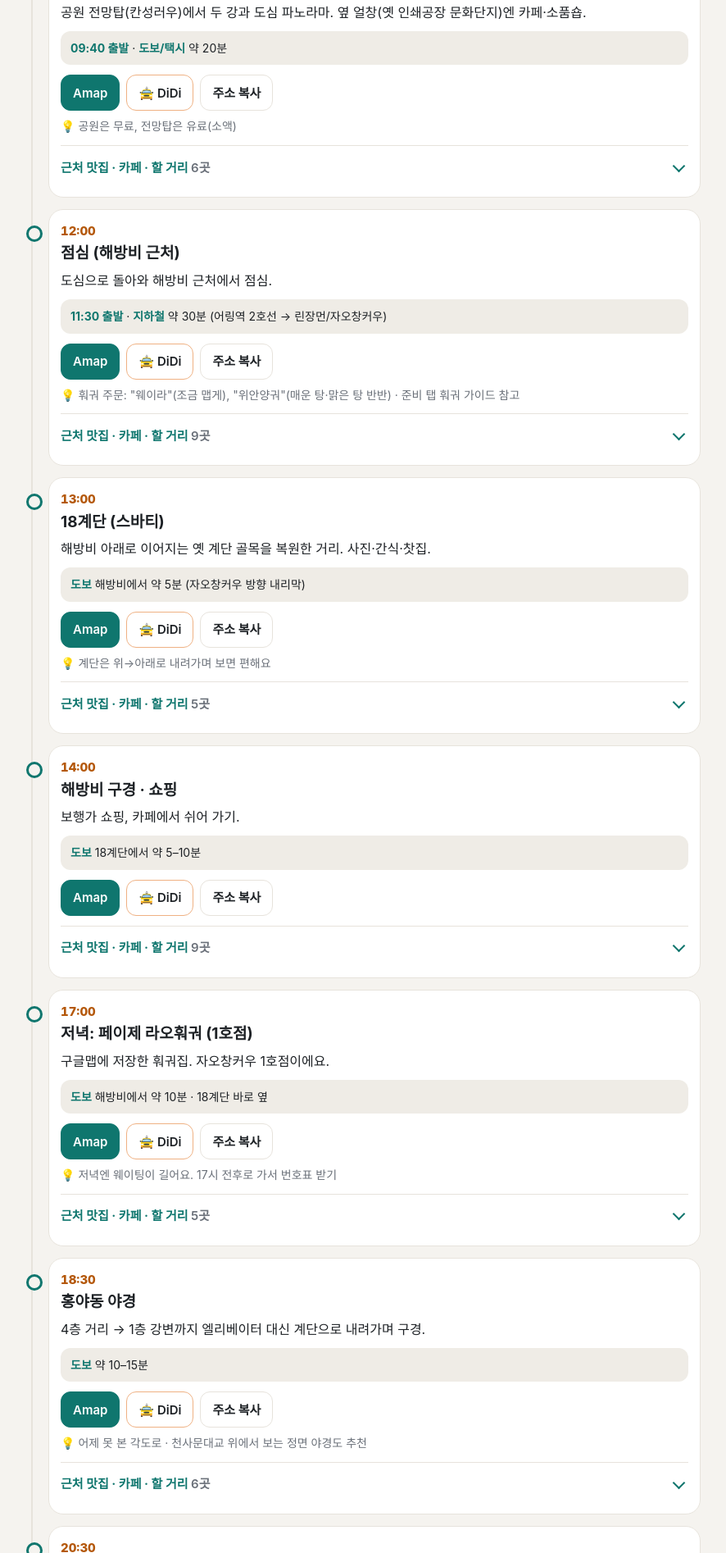
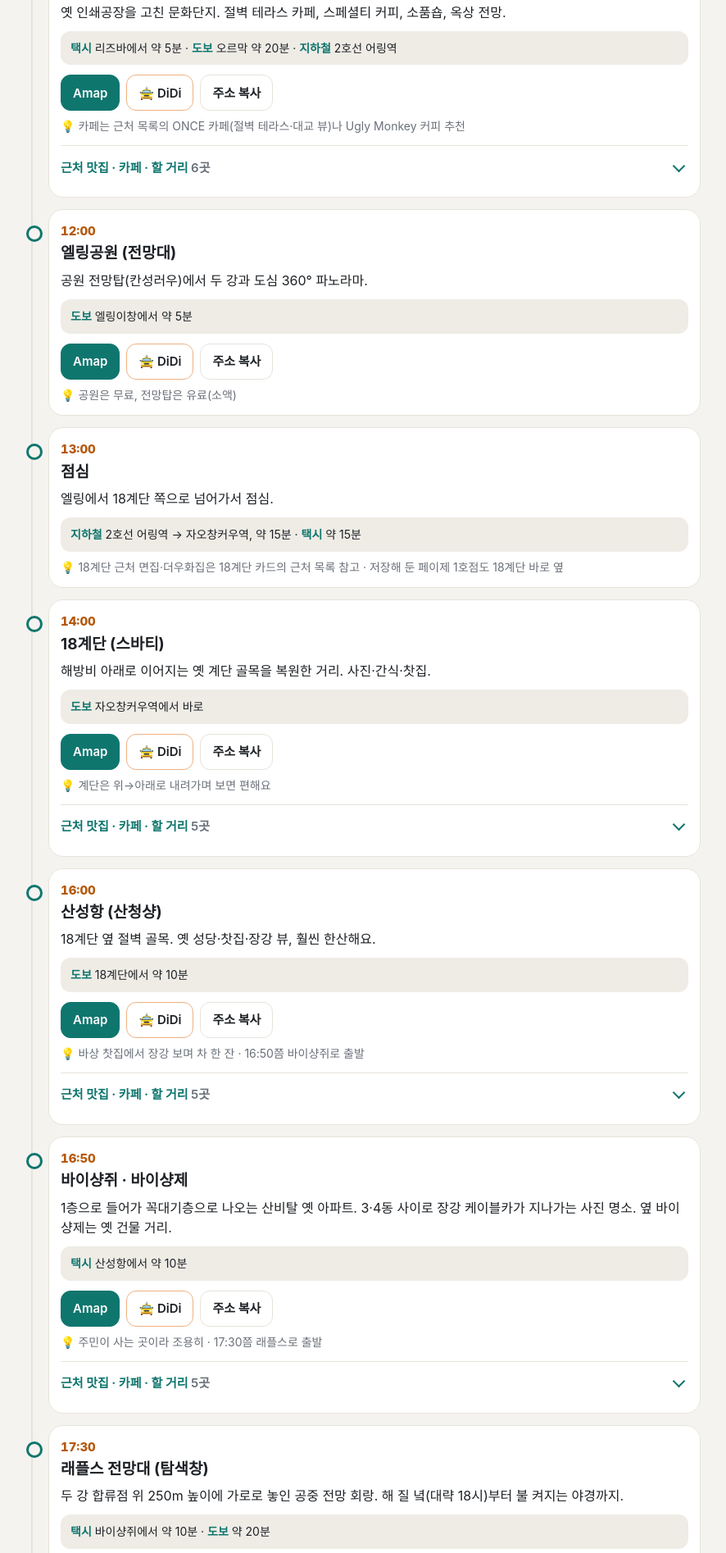
Before and after one commit to ymhuh/cq-trip, a plain HTML site: page index.html in a window 1280 px wide. Shown: the part 906-2800 px from the top of the page at 82% size, without its empty margins (381-1267 px from the left). Drawn offline with Linux system fonts and the light colour scheme.

Commit message:
2일차를 바뀐 시트에 맞춤: 엘링이창 카페, 산성항·바이샹쥐·래플스 전망대, 래플스 저녁, 20:30 숙소 드론쇼
Co-Authored-By: Claude Opus 5.5 <noreply@anthropic.com>

```diff
--- a/index.html
+++ b/index.html
@@ -360,31 +360,35 @@ const DAYS=[
  A('차오톈먼 광장','朝天门广场','重庆市渝中区朝东路','숙소에서 가장 가까운 두 강(장강·자링강) 합류 지점 야경.','朝天门广场'),
  A('다이자샹 절벽 산책로','戴家巷崖壁步道','重庆市渝中区戴家巷','홍야동 옆 절벽에 매달린 약 750m 산책로. 사람 적고 홍야동·천사문대교 뷰가 좋아요. 지하철 린장먼역 2번 출구.','戴家巷崖壁步道')]},
 
-{id:'day2',date:'2026-11-28',tab:'2일차',dt:'28 토',title:'모노레일 & 18계단',sub:'오전 리즈바·엘링공원 → 해방비 점심 → 18계단·해방비 → 밤 홍야동',stops:[
+{id:'day2',date:'2026-11-28',tab:'2일차',dt:'28 토',title:'모노레일 · 전망 · 드론쇼',sub:'리즈바 → 엘링이창 카페·엘링공원 → 18계단 → 산성항·바이샹쥐·래플스 전망대 → 20:30 숙소 드론쇼',stops:[
  S('08:00','조식: 충칭 소면','重庆小面','重庆市渝中区民生路','현지인처럼 플라스틱 의자에서 소면 한 그릇. 주문은 "얼량, 웨이라"(2량, 조금 맵게) · 준비 탭 회화의 「크게」로 보여 줘도 돼요.',
   '숙소 근처 골목 면집 아무 곳 · 동네 노포는 7–11위안, 관광지 면집은 16–22위안대','重庆小面','"간류" = 국물 없는 비빔 / "티황" = 꼬들하게'),
- S('09:10','리즈바역 (건물 관통 모노레일)','李子坝轻轨站观景平台','重庆市渝中区李子坝正街','2호선 열차가 아파트 건물 6–8층을 뚫고 지나가는 장면. 길 건너 관경대에서 촬영.',
-  '<b>08:40 출발</b> · <b>지하철</b> 2호선 약 30분 (린장먼 또는 자오창커우역 → 리쯔바역)','李子坝轻轨站观景平台','구글맵 저장 위치는 리쯔바역 B출구. 열차는 몇 분 간격, 관경대 계단 아래쪽이 덜 붐벼요'),
- S('10:00','엘링공원 (전망대)','鹅岭公园 / 鹅岭二厂','重庆市渝中区鹅岭正街176号','공원 전망탑(칸성러우)에서 두 강과 도심 파노라마. 옆 얼창(옛 인쇄공장 문화단지)엔 카페·소품숍.',
-  '<b>09:40 출발</b> · <b>도보/택시</b> 약 20분','鹅岭公园 / 鹅岭二厂','공원은 무료, 전망탑은 유료(소액)'),
- S('12:00','점심 (해방비 근처)','解放碑','重庆市渝中区解放碑步行街','도심으로 돌아와 해방비 근처에서 점심.',
-  '<b>11:30 출발</b> · <b>지하철</b> 약 30분 (어링역 2호선 → 린장먼/자오창커우)','解放碑','훠궈 주문: "웨이라"(조금 맵게), "위안양궈"(매운 탕·맑은 탕 반반) · 준비 탭 훠궈 가이드 참고'),
- S('13:00','18계단 (스바티)','十八梯传统风貌区','重庆市渝中区较场口十八梯','해방비 아래로 이어지는 옛 계단 골목을 복원한 거리. 사진·간식·찻집.',
-  '<b>도보</b> 해방비에서 약 5분 (자오창커우 방향 내리막)','十八梯传统风貌区','계단은 위→아래로 내려가며 보면 편해요'),
- S('14:00','해방비 구경 · 쇼핑','解放碑','重庆市渝中区解放碑步行街','보행가 쇼핑, 카페에서 쉬어 가기.',
-  '<b>도보</b> 18계단에서 약 5–10분','解放碑',''),
- S('17:00','저녁: 페이제 라오훠궈 (1호점)','珮姐老火锅(较场口店)','重庆市渝中区较场口日月光','구글맵에 저장한 훠궈집. 자오창커우 1호점이에요.',
-  '<b>도보</b> 해방비에서 약 10분 · 18계단 바로 옆','十八梯传统风貌区','저녁엔 웨이팅이 길어요. 17시 전후로 가서 번호표 받기'),
- S('18:30','홍야동 야경','洪崖洞','重庆市渝中区嘉陵江滨江路88号','4층 거리 → 1층 강변까지 엘리베이터 대신 계단으로 내려가며 구경.',
-  '<b>도보</b> 약 10–15분','洪崖洞','어제 못 본 각도로 · 천사문대교 위에서 보는 정면 야경도 추천'),
- S('20:30','숙소 복귀',HZ,'重庆市渝中区朝千路26号东和湾C栋','',
-  '<b>도보</b> 홍야동에서 약 10–15분','','')
+ S('09:00','리즈바역 (건물 관통 모노레일)','李子坝轻轨站观景平台','重庆市渝中区李子坝正街','2호선 열차가 아파트 건물 6–8층을 뚫고 지나가는 장면. 길 건너 관경대에서 촬영.',
+  '<b>지하철</b> 2호선 약 30분 (린장먼 또는 자오창커우역 → 리쯔바역) · <b>택시</b> 약 15분','李子坝轻轨站观景平台','구글맵 저장 위치는 리쯔바역 B출구. 열차는 몇 분 간격, 관경대 계단 아래쪽이 덜 붐벼요'),
+ S('11:00','엘링이창 (카페)','鹅岭二厂文创公园','重庆市渝中区鹅岭正街1号','옛 인쇄공장을 고친 문화단지. 절벽 테라스 카페, 스페셜티 커피, 소품숍, 옥상 전망.',
+  '<b>택시</b> 리즈바에서 약 5분 · <b>도보</b> 오르막 약 20분 · <b>지하철</b> 2호선 어링역','鹅岭公园 / 鹅岭二厂','카페는 근처 목록의 ONCE 카페(절벽 테라스·대교 뷰)나 Ugly Monkey 커피 추천'),
+ S('12:00','엘링공원 (전망대)','鹅岭公园','重庆市渝中区鹅岭正街176号','공원 전망탑(칸성러우)에서 두 강과 도심 360° 파노라마.',
+  '<b>도보</b> 엘링이창에서 약 5분','','공원은 무료, 전망탑은 유료(소액)'),
+ S('13:00','점심','','','엘링에서 18계단 쪽으로 넘어가서 점심.',
+  '<b>지하철</b> 2호선 어링역 → 자오창커우역, 약 15분 · <b>택시</b> 약 15분','','18계단 근처 면집·더우화집은 18계단 카드의 근처 목록 참고 · 저장해 둔 페이제 1호점도 18계단 바로 옆'),
+ S('14:00','18계단 (스바티)','十八梯传统风貌区','重庆市渝中区较场口十八梯','해방비 아래로 이어지는 옛 계단 골목을 복원한 거리. 사진·간식·찻집.',
+  '<b>도보</b> 자오창커우역에서 바로','十八梯传统风貌区','계단은 위→아래로 내려가며 보면 편해요'),
+ S('16:00','산성항 (산청샹)','山城巷传统风貌区','重庆市渝中区山城巷','18계단 옆 절벽 골목. 옛 성당·찻집·장강 뷰, 훨씬 한산해요.',
+  '<b>도보</b> 18계단에서 약 10분','山城巷传统风貌区','바상 찻집에서 장강 보며 차 한 잔 · 16:50쯤 바이샹쥐로 출발'),
+ S('16:50','바이샹쥐 · 바이샹제','白象居','重庆市渝中区白象街','1층으로 들어가 꼭대기층으로 나오는 산비탈 옛 아파트. 3·4동 사이로 장강 케이블카가 지나가는 사진 명소. 옆 바이샹제는 옛 건물 거리.',
+  '<b>택시</b> 산성항에서 약 10분','白象居 / 白象街','주민이 사는 곳이라 조용히 · 17:30쯤 래플스로 출발'),
+ S('17:30','래플스 전망대 (탐색창)','来福士探索舱','重庆市渝中区朝东路来福士','두 강 합류점 위 250m 높이에 가로로 놓인 공중 전망 회랑. 해 질 녘(대략 18시)부터 불 켜지는 야경까지.',
+  '<b>택시</b> 바이샹쥐에서 약 10분 · <b>도보</b> 약 20분','朝天门广场','약 120위안 · 10–22시 (여행 사이트 기준, 바뀔 수 있음)'),
+ S('18:45','저녁: 래플스 안','芸笙·川菜名門江景餐厅(来福士店)','','래플스 건물 안에서 저녁. 강뷰 쓰촨 요리 「윈성」(1인 약 84위안), 또는 페이제 훠궈 래플스점(최근 후기가 적어 영업 여부 Amap에서 확인).',
+  '<b>도보</b> 전망대에서 건물 안','','토요일 저녁이라 대기가 있을 수 있어요'),
+ S('20:00','숙소 복귀 · 20:30 드론쇼','暖余·江景民宿(重庆解放碑洪崖洞店)','重庆市渝中区朝千路26号东和湾C栋','숙소에서 강 위 드론쇼 보기.',
+  '<b>도보</b> 래플스에서 약 10분','','드론쇼 날짜·시간은 바뀔 수 있어 숙소나 현지 공지 확인')
 ],alt:[
- A('산성항 (산청샹)','山城巷传统风貌区','重庆市渝中区山城巷','18계단 근처 절벽 골목. 옛 성당·찻집·장강 뷰, 훨씬 한산해요.','山城巷传统风貌区'),
- A('바이샹쥐','白象居','重庆市渝中区白象街','1층으로 들어가 꼭대기층으로 나오는 산비탈 옛 아파트. 숙소에서 가깝고 장강·케이블카 뷰.','白象居 / 白象街'),
+ A('페이제 라오훠궈 1호점 (구글맵 저장)','珮姐老火锅(较场口店)','','18계단 바로 옆 1호점. 점심으로 먹으면 웨이팅이 덜해요.',''),
+ A('해방비','解放碑','重庆市渝中区解放碑步行街','18계단에서 걸어서 약 5분. 보행가·쇼핑.','解放碑'),
+ A('홍야동','洪崖洞','重庆市渝中区嘉陵江滨江路88号','숙소에서 걸어서 10–15분. 점등 후 야경.','洪崖洞'),
  A('인민대례당','重庆人民大礼堂','重庆市渝中区人民路173号','궁전 같은 대강당. 비 오는 날 실내 코스로 맞은편 박물관과 묶기 좋아요.','重庆人民大礼堂'),
- A('삼협박물관','重庆中国三峡博物馆','重庆市渝中区人民路236号','충칭·삼협 역사 박물관. 무료, 여권 지참.','重庆人民大礼堂'),
- A('관인차오 · 주제','观音桥九街','重庆市江北区观音桥九街','젊은 현지인 번화가. 밤 술집·야시장 분위기.','观音桥')]},
+ A('삼협박물관','重庆中国三峡博物馆','重庆市渝中区人民路236号','충칭·삼협 역사 박물관. 무료, 여권 지참.','重庆人民大礼堂')]},
 
 {id:'day3',date:'2026-11-29',tab:'3일차',dt:'29 일',title:'고진 & 장강 건너기',sub:'오전 츠치커우 → 샤오스쯔 점심 → 장강 케이블카 → 난빈루 강변 야경',stops:[
  S('08:00','조식','小什字','重庆市渝中区小什字','숙소 근처에서 간단히. 샤오스쯔 쪽 아침 소면집이 가까워요.',
```
